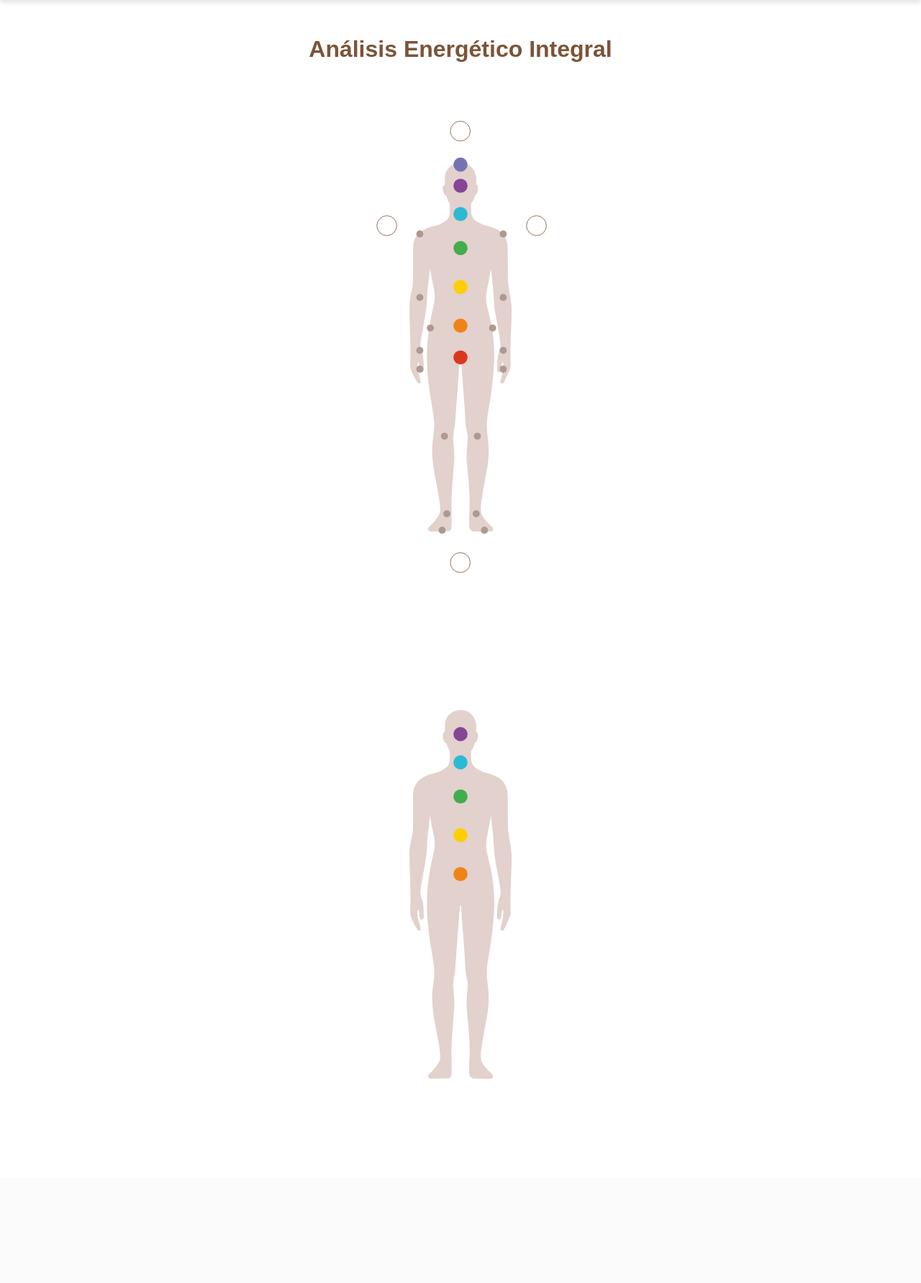
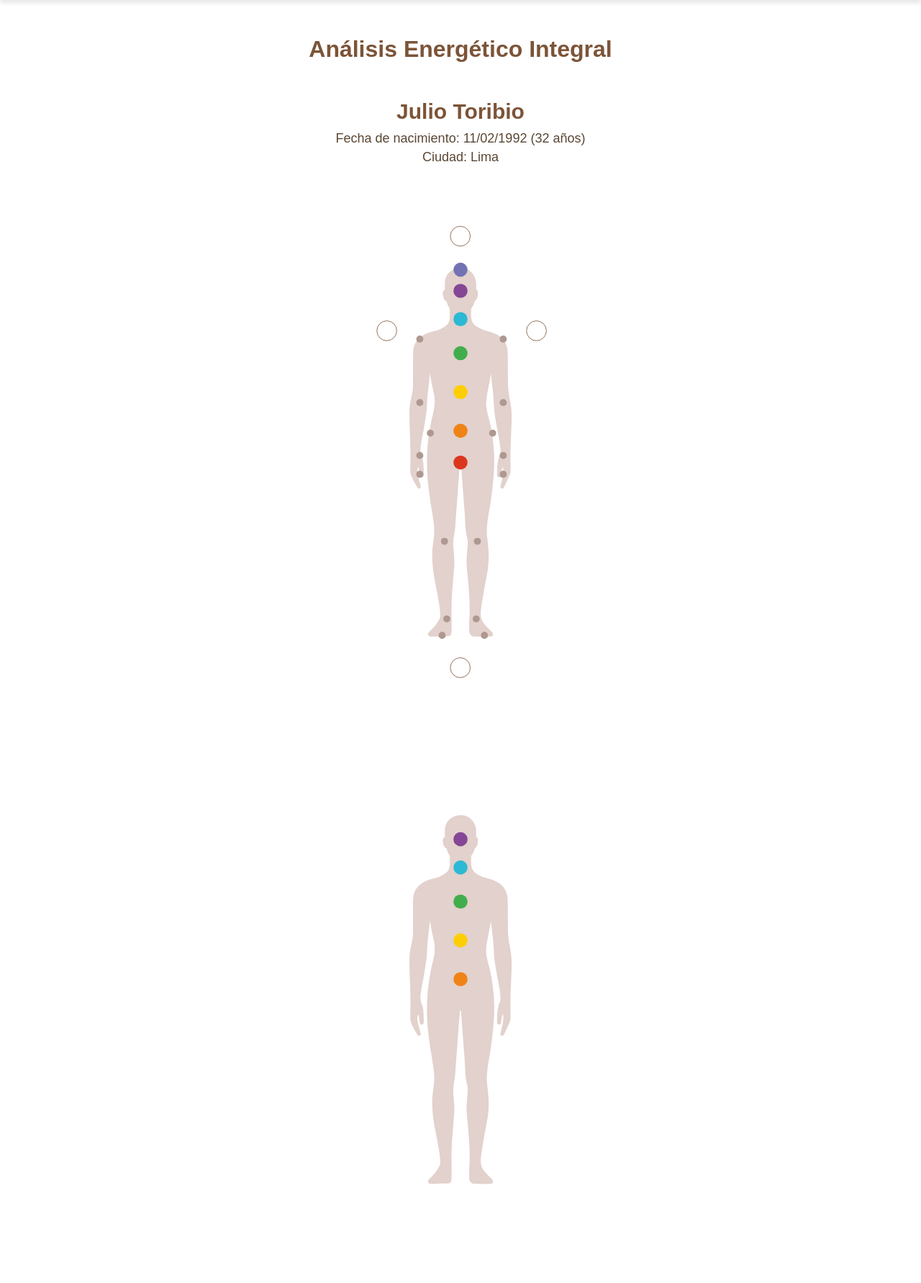
Before and after one commit to juliotoribio/App_Chakra_Analysis, a Flask app: page / in a window 1280 px wide. Shown: the part 87-1869 px from the top of the page at 72% size. Before the commit the page ends 1586 px from the top, so only its background shows below. Run offline with Flask 2, Linux system fonts and the light colour scheme; some web fonts are replaced.

Commit message:
Añadido funcionalidad de menú de opciones y edición de chakras2

```diff
--- a/static/script.js
+++ b/static/script.js
@@ -1,7 +1,6 @@
 // Seleccionar todos los círculos de los chakras delanteros
 const chakrasDelanteros = document.querySelectorAll('#Chakras_x5F_Primarios_x5F_Delantero circle');
 let selectedChakra = null;
-let originalChakraColors = {}; // Objeto para almacenar los colores originales de los chakras
 
 // Añadir un evento de clic a cada chakra delantero
 chakrasDelanteros.forEach((chakra, index) => {
@@ -14,24 +13,18 @@ chakrasDelanteros.forEach((chakra, index) => {
         // Guardar el chakra seleccionado
         selectedChakra = event.target;
 
-        // Guardar el color original del chakra si aún no está guardado
-        const chakraId = `chakra-${index}`;
-        if (!originalChakraColors[chakraId]) {
-            originalChakraColors[chakraId] = window.getComputedStyle(selectedChakra).getPropertyValue('fill');
-        }
-
         // Crear un ID único para el menú de opciones de este chakra
-        const optionsId = `chakra-options-${index}`;
+        const chakraId = `chakra-options-${index}`;
 
         // Verificar si el div de opciones ya existe, si no, crearlo
-        let options = document.getElementById(optionsId);
+        let options = document.getElementById(chakraId);
         if (!options) {
-            options = createOptionsDiv(optionsId, selectedChakra);
+            options = createOptionsDiv(chakraId, selectedChakra);
             document.body.appendChild(options);
         }
 
         // Obtener el color del chakra clicado utilizando 'getComputedStyle'
-        const chakraColor = originalChakraColors[chakraId];
+        const chakraColor = window.getComputedStyle(selectedChakra).getPropertyValue('fill');
 
         // Cambiar el color de fondo de cada botón al color del chakra clicado
         const circleButtons = options.querySelectorAll('.circle-button');
@@ -41,15 +34,10 @@ chakrasDelanteros.forEach((chakra, index) => {
             // Añadir lógica de clic para cada botón
             button.onclick = () => {
                 addTextToChakra(selectedChakra, button.textContent);
-
-                // Cambiar el color del chakra basado en la selección
+                // Si el texto es "x", cambiar el color del chakra a negro
                 if (button.textContent.toLowerCase() === 'x') {
-                    selectedChakra.style.fill = '#ad9890'; // Cambiar color a negro usando CSS inline
-                } else {
-                    // Restaurar el color original del chakra si se selecciona "+" o "-"
-                    selectedChakra.style.fill = chakraColor;
+                    selectedChakra.setAttribute('fill', '#000');
                 }
-
                 // Ocultar el contenedor de opciones después de seleccionar
                 options.classList.add('hidden');
             };
@@ -120,7 +108,7 @@ function addTextToChakra(chakra, textContent) {
     textElement.style.fill = "#fff"; // Color del texto, puedes cambiarlo si deseas
     textElement.style.fontSize = "11px";
     textElement.style.fontWeight = "bold";
-    textElement.style.fontFamily = "'Montserrat', sans-serif"; // Aplicar la fuente Montserrat
+    textElement.style.fontFamily = "Carlito, sans-serif"; // Aplicar la fuente Montserrat
 
     // Añadir evento de clic al texto para volver a mostrar el menú de opciones
     textElement.addEventListener('click', (event) => {
@@ -138,8 +126,8 @@ function showOptionsForText(chakra) {
 
     // Identificar el índice del chakra para obtener el menú de opciones correspondiente
     const index = Array.from(chakrasDelanteros).indexOf(chakra);
-    const optionsId = `chakra-options-${index}`;
-    let options = document.getElementById(optionsId);
+    const chakraId = `chakra-options-${index}`;
+    let options = document.getElementById(chakraId);
 
     // Mostrar el contenedor de opciones de botones
     options.classList.remove('hidden');
--- a/static/styles.css
+++ b/static/styles.css
@@ -46,12 +46,39 @@ body {
 
 }
 
+/* Estilo para el contenedor de la información personal */
+.user-info-container {
+    text-align: center;
+    margin: 20px 0;
+}
+
+/* Estilos para el nombre del usuario */
+.user-name {
+    font-family: 'Carlito', sans-serif;
+    font-weight: 600;
+    font-size: 30px;
+    margin: 10px 0;
+    color: #7c5438; /* Ajusta el color según tu preferencia */
+}
+
+/* Estilos para la información del usuario */
+.user-info {
+    font-family: 'Carlito', sans-serif;
+    font-weight: 400;
+    font-size: 18px;
+    margin: 5px 0;
+    color: #5A4633; /* Ajusta el color según tu preferencia */
+}
+
+
 
 .svg-container {
     width: 95%;  /* Ajusta el ancho del contenedor del SVG */
     max-width: 500px;  /* Limita el ancho máximo a 500px */
     margin-bottom: 20px;  /* Añade un espacio entre los SVGs */
     margin-top: 20px;  /* Añade un espacio entre los SVGs */
+    font-family: 'Carlito', sans-serif;
+
 
 }
 
@@ -99,6 +126,8 @@ svg {
     background-color: #fff;
     box-shadow: 0 4px 8px rgba(0, 0, 0, 0.2);
     border-radius: 10px;
+    font-family: 'Carlito', sans-serif;
+
 }
 
 .options-container {
@@ -106,18 +135,26 @@ svg {
     flex-direction: column;
     align-items: center;
     width: 100%;
+    font-family: 'Carlito', sans-serif;
+
 }
 
 .options-title {
     font-size: 14px;
     font-weight: bold;
     margin-bottom: 8px;
+    font-weight: 200;
+    font-family: 'Carlito', sans-serif;
+
+
 }
 
 .buttons-container {
     display: flex;
     justify-content: space-between;
     width: 100%;
+    font-family: 'Carlito', sans-serif;
+
 }
 
 .circle-button {
@@ -130,11 +167,15 @@ svg {
     font-size: 18px;
     cursor: pointer;
     transition: transform 0.2s ease-in-out;
+    font-family: 'Carlito', sans-serif;
+
 }
 
 .circle-button:hover {
     background-color: #0056b3;
     transform: scale(1.1);
+    font-family: 'Carlito', sans-serif;
+
 }
 
 /* Clase para ocultar elementos */
--- a/templates/index.html
+++ b/templates/index.html
@@ -29,6 +29,13 @@
     </header>
 
     <h1 class="main-title">Análisis Energético Integral</h1>
+
+      <!-- Contenedor de información personal -->
+      <div class="user-info-container">
+        <h2 class="user-name">Julio Toribio</h2>
+        <p class="user-info">Fecha de nacimiento: 11/02/1992 (32 años)</p>
+        <p class="user-info">Ciudad: Lima</p>
+    </div>
 
 
   <div class="svg-container">
@@ -95,7 +102,7 @@
   <div class="options-container">
     <p class="options-title">Selecciona el estado:</p>
     <div class="buttons-container">
-      <button class="circle-button">X</button>
+      <button class="circle-button">x</button>
       <button class="circle-button">+</button>
       <button class="circle-button">-</button>
     </div>
```
